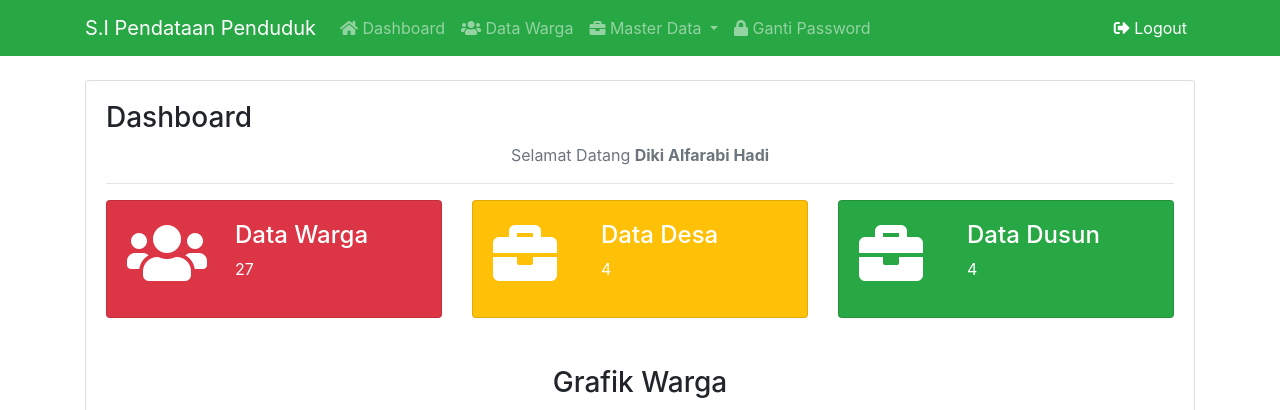
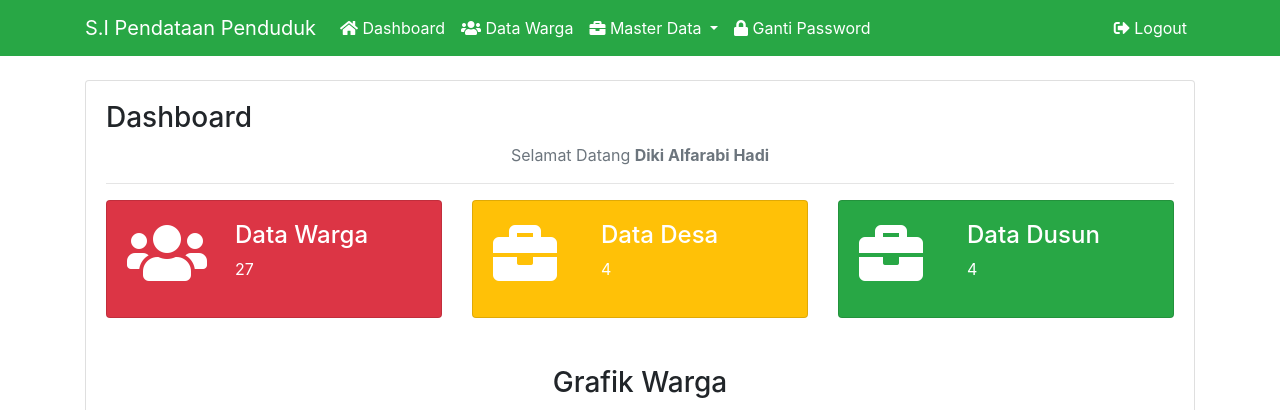
Before and after one commit to mohsetiawanmodeong/penduduk, a PHP site: page /admin/index.php in a window 1280 px wide. Shown: the top 410 px of the page. Run offline with PHP 8.4, Linux system fonts and the light colour scheme; a user stored in the database is signed in; data comes from the database, SQL or seed files in the repository; data that the repository does not hold is empty.

Commit message:
perubahan header

```diff
--- a/admin/desa.php
+++ b/admin/desa.php
@@ -1,6 +1,5 @@
 <?php
 include 'header.php';
-$page == "Data Desa";
 ?>
 
 
--- a/admin/dusun.php
+++ b/admin/dusun.php
@@ -1,6 +1,5 @@
 <?php
 include 'header.php';
-$page == "Data Dusun";
 ?>
 
 
--- a/admin/ganti_password.php
+++ b/admin/ganti_password.php
@@ -1,6 +1,5 @@
 <?php
 include 'header.php';
-$page == "Ganti Password";
 ?>
 
 <div class="container">
--- a/admin/header.php
+++ b/admin/header.php
@@ -30,13 +30,13 @@
 
 			<div class="collapse navbar-collapse" id="navbarSupportedContent">
 				<ul class="navbar-nav mr-auto">
-					<li <?php if($page == "Dashboard") echo "class='nav-item active'";?>>
+					<li class="nav-item active">
 						<a class="nav-link" href="index.php"><i class="fa fa-home"></i> Dashboard</span></a>
 					</li>
-					<li <?php if($page == "Data Warga") echo "class='nav-item active'";?>>
+					<li class="nav-item active">
 						<a class="nav-link" href="warga.php"><i class="fa fa-users"></i> Data Warga</a>
 					</li>
-					<li class="nav-item dropdown">
+					<li class="nav-item dropdown active">
 						<a class="nav-link dropdown-toggle" href="#" id="navbarDropdown" role="button" data-toggle="dropdown" aria-haspopup="true" aria-expanded="false">
 							<i class="fa fa-briefcase"></i> Master Data
 						</a>
@@ -45,7 +45,7 @@
 							<a class="dropdown-item" href="dusun.php">Data Dusun</a>
 						</div>
 					</li>
-					<li <?php if($page == "Ganti Password") echo "class='nav-item active'";?>>
+					<li class="nav-item active">
 						<a class="nav-link" href="ganti_password.php"><i class="fa fa-lock"></i> Ganti Password</a>
 					</li>
 				</ul>
--- a/admin/index.php
+++ b/admin/index.php
@@ -1,6 +1,5 @@
 <?php
 include 'header.php';
-$page == "Dashboard";
 ?>
 
 <div class="container">
--- a/admin/warga.php
+++ b/admin/warga.php
@@ -1,6 +1,5 @@
 <?php
 include 'header.php';
-$page == "Data Warga";
 ?>
 
 <div class="container-fluid">
```
